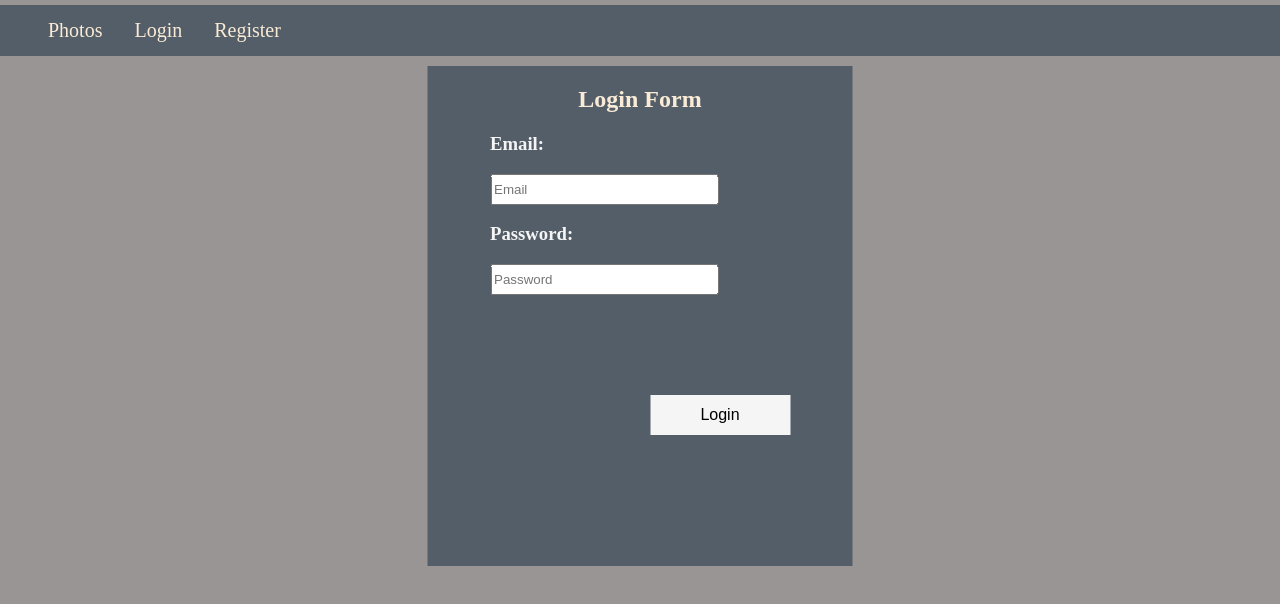
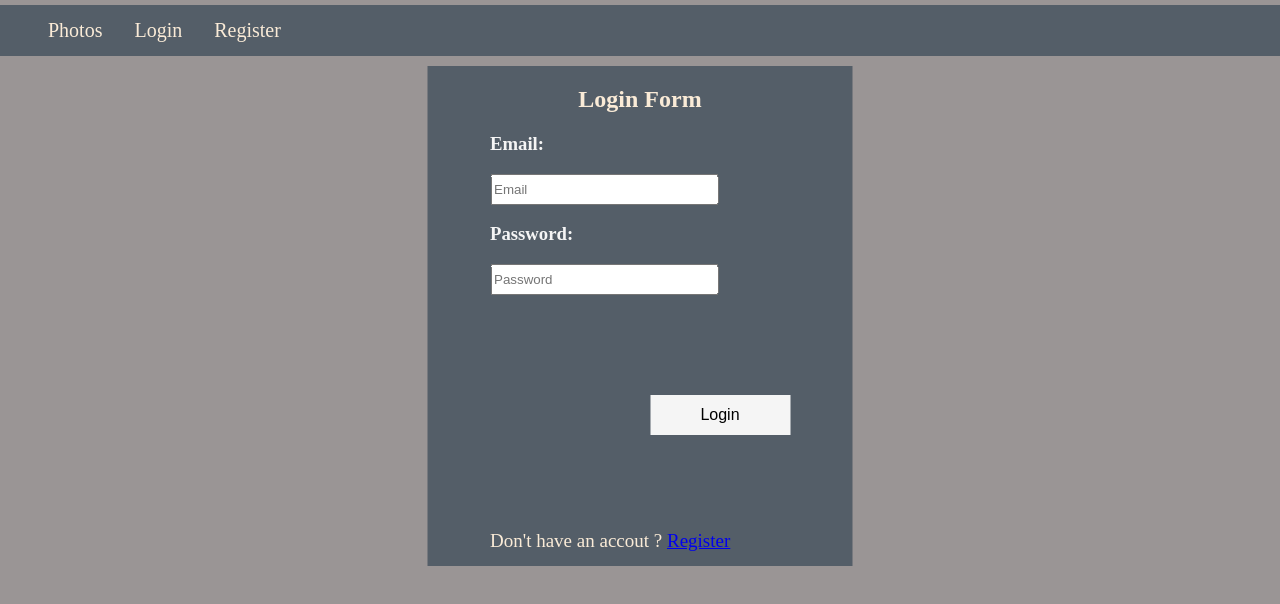
Before and after one commit to DragomirSt/photo-album, a React (Create React App) app in the folder client/: page /login in a window 1280 px wide. Shown: the top 604 px of the page. Built offline with nearby package versions, Linux system fonts and the light colour scheme.

Commit message:
add register link to the login form

```diff
--- a/client/src/components/Login/Login.js
+++ b/client/src/components/Login/Login.js
@@ -2,6 +2,7 @@
 import './Login.css'
 
 import { useNavigate } from 'react-router-dom';
+import { Link } from 'react-router-dom';
 import useAuthContext from '../../hooks/useAuth';
 
 import * as authService from '../../servecies/auth';
@@ -56,6 +57,9 @@
                 <div>
                     <input className="button-submit" type="submit" value="Login" />
                 </div>
+                <div className='link'>
+                 Don't have an accout ? <Link to='/register'>Register</Link>
+                </div>
 
             </form>
         </div>
```
